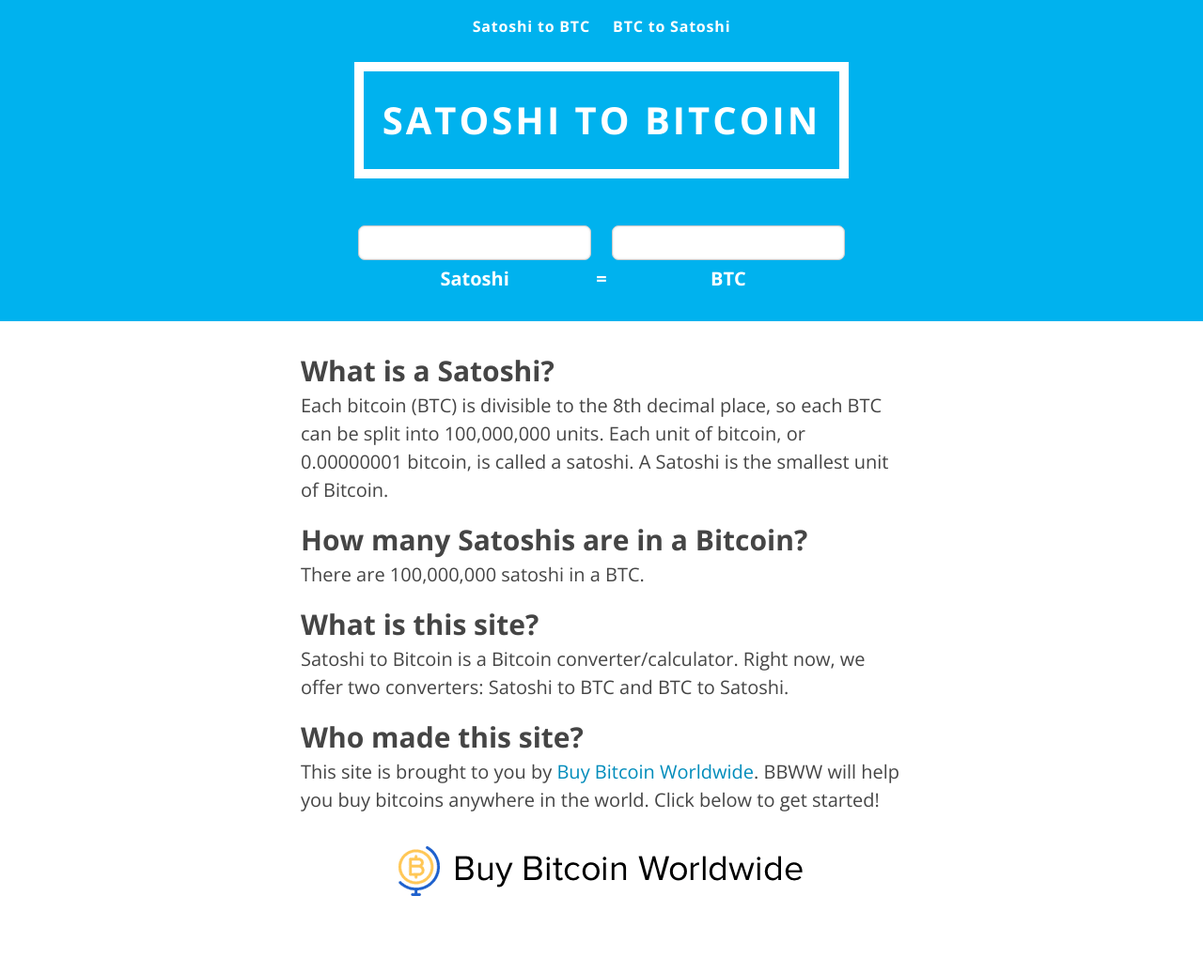
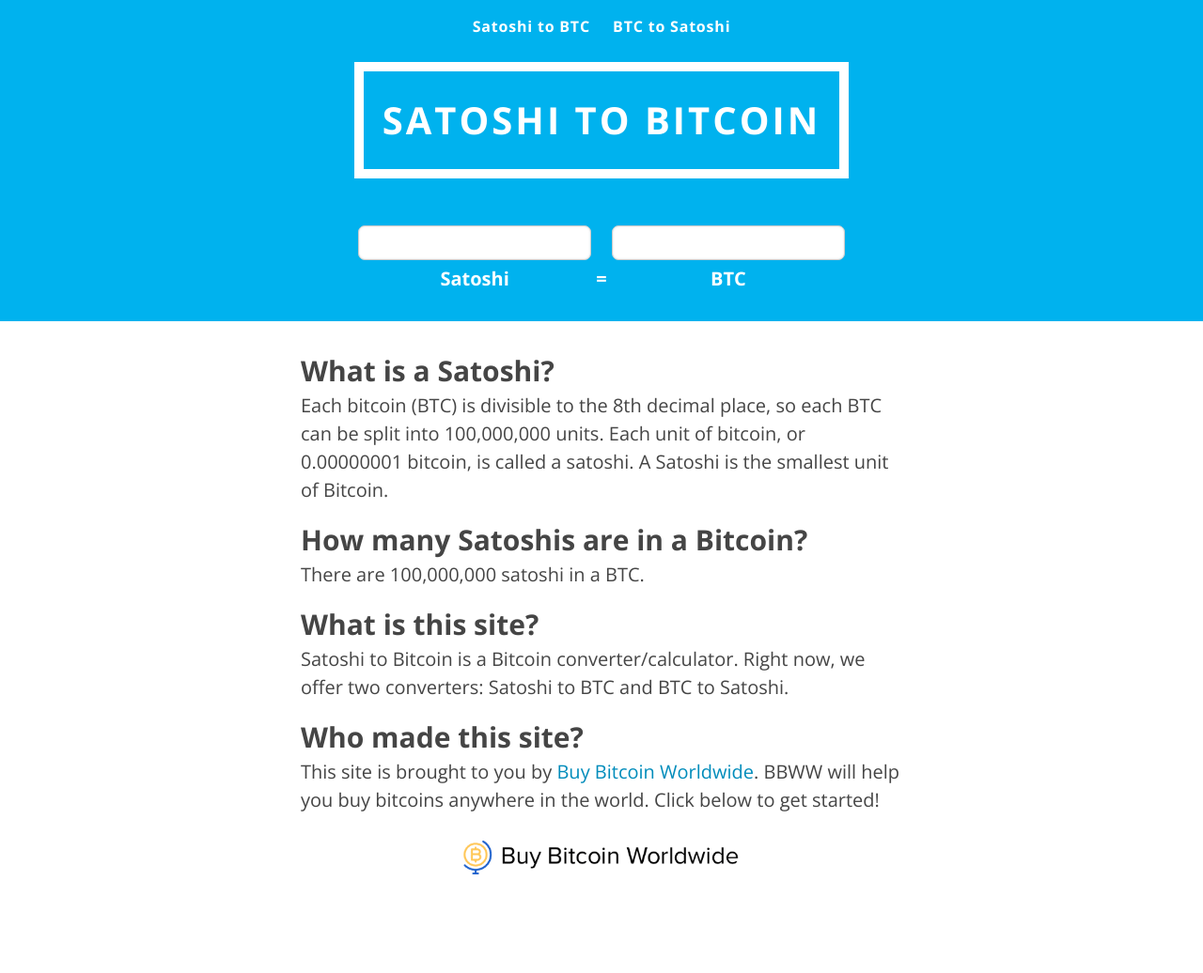
Before and after one commit to adster93/satoshi-to-bitcoin, a Jekyll site: the page built from index.html, in a window 1280 px wide. Shown: the whole page at 94% size. Built offline with Jekyll 4.4.1, drawn with Linux system fonts in a browser that asks for light colours; nearby versions of some CDN libraries; after the commit the page ends 1008 px from its top, so only the background shows below that.

Commit message:
Update CSS

```diff
--- a/_includes/info.html
+++ b/_includes/info.html
@@ -10,4 +10,4 @@
 <h2>Who made this site?</h2>
 <p>This site is brought to you by <a href="https://www.buybitcoinworldwide.com/">Buy Bitcoin Worldwide</a>. BBWW will help you buy bitcoins anywhere in the world. Click below to get started!</p>
 
-<center><a href="https://www.buybitcoinworldwide.com/"><img src="/img/bbww.png" /></a></center>
+<center><a href="https://www.buybitcoinworldwide.com/"><img class="bbww" src="/img/bbww.png" /></a></center>
--- a/_sass/_layout.scss
+++ b/_sass/_layout.scss
@@ -170,6 +170,10 @@
         display: inline-block;
     }
 
+.bbww {
+	max-width: 330px;
+}
+
 /* Post Format
  * ============================================== */
     .post-header {
```
